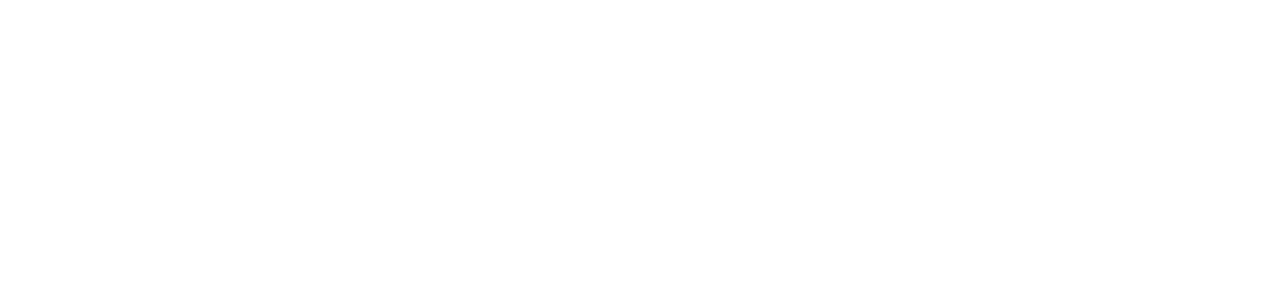
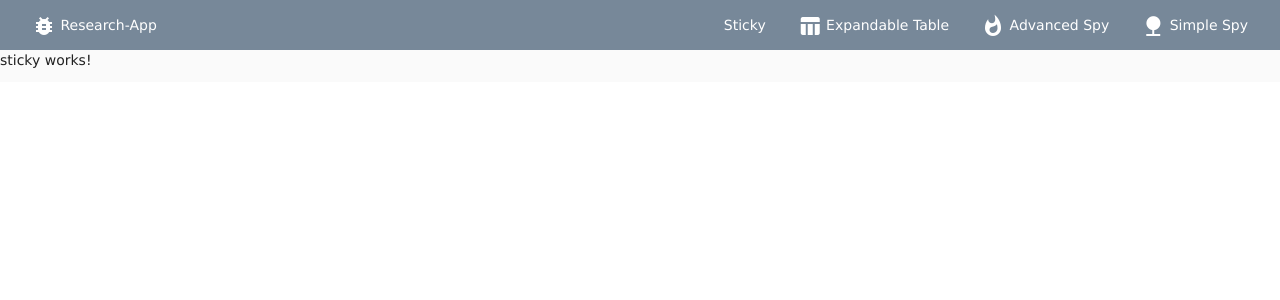
Before and after one commit to shakyamoksha/research-app, an Angular app: page /sticky in a window 1280 px wide. Before the commit this address led to /. Shown: the top 300 px of the page. Built offline with nearby package versions, Linux system fonts and the light colour scheme.

Commit message:
added new sticky component

```diff
--- /dev/null
+++ b/src/app/components/sticky/components/sticky.component.html
@@ -0,0 +1 @@
+<p>sticky works!</p>
--- /dev/null
+++ b/src/app/components/sticky/components/sticky.component.ts
@@ -0,0 +1,15 @@
+import { Component, OnInit } from '@angular/core';
+
+@Component({
+  selector: 'app-sticky',
+  templateUrl: './sticky.component.html',
+  styleUrls: ['./sticky.component.scss']
+})
+export class StickyComponent implements OnInit {
+
+  constructor() { }
+
+  ngOnInit(): void {
+  }
+
+}
--- /dev/null
+++ b/src/app/components/sticky/sticky-routing.module.ts
@@ -0,0 +1,12 @@
+import { NgModule } from '@angular/core';
+import { Routes, RouterModule } from '@angular/router';
+import {StickyComponent} from './components/sticky.component';
+
+
+const routes: Routes = [{path: '', component: StickyComponent}];
+
+@NgModule({
+  imports: [RouterModule.forChild(routes)],
+  exports: [RouterModule]
+})
+export class StickyRoutingModule { }
--- a/src/app/dashboard/component/dashboard.component.html
+++ b/src/app/dashboard/component/dashboard.component.html
@@ -36,6 +36,10 @@
 
       <span class="spacer"></span>
 
+      <button mat-button routerLink="/sticky" matTooltip="Advanced">
+        Sticky
+      </button>
+
       <button mat-button routerLink="/expandabletable" matTooltip="Advanced">
         <mat-icon>table_chart</mat-icon>
         Expandable Table
--- a/src/app/dashboard/dashboard-routing.module.ts
+++ b/src/app/dashboard/dashboard-routing.module.ts
@@ -7,7 +7,8 @@
   {path: '', component: DashboardComponent, children: [
     {path: 'advancedscroll', loadChildren: () => import('../components/advanced-scrollspy/advanced-scrollspy.module').then(m => m.AdvancedScrollspyModule)},
     {path: 'simplescroll', loadChildren: () => import('../components/simple-scrollspy/simple-scrollspy.module').then(m => m.SimpleScrollspyModule)},
-    {path: 'expandabletable', loadChildren: () => import('../components/expandable-table/expandable-table.module').then(m => m.ExpandableTableModule)}
+    {path: 'expandabletable', loadChildren: () => import('../components/expandable-table/expandable-table.module').then(m => m.ExpandableTableModule)},
+    {path: 'sticky', loadChildren: () => import('../components/sticky/sticky.module').then(m => m.StickyModule)}
   ]}
 ];
 
```
Also changed, not shown: src/app/components/sticky/sticky.module.ts (added, +15 -0 lines), src/app/components/sticky/components/sticky.component.scss (added), 1 other file (tests, documents, lock files or other folders).
